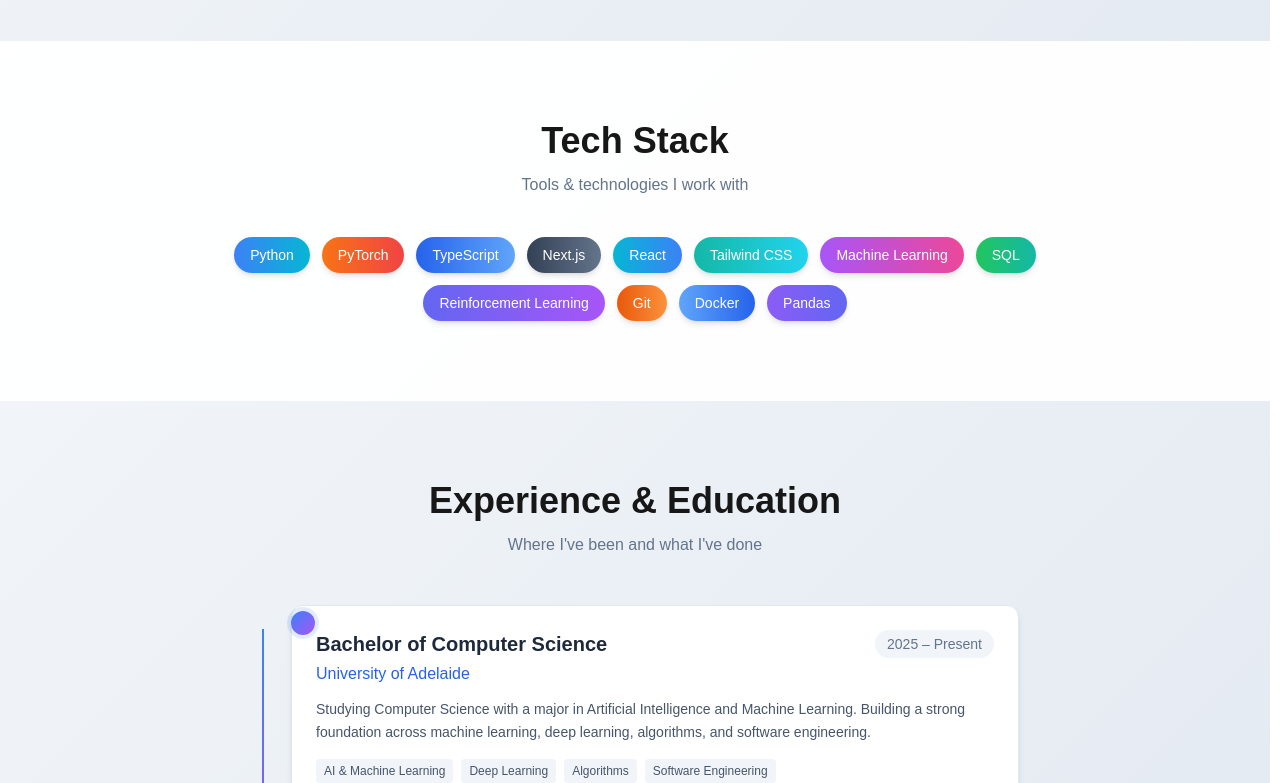
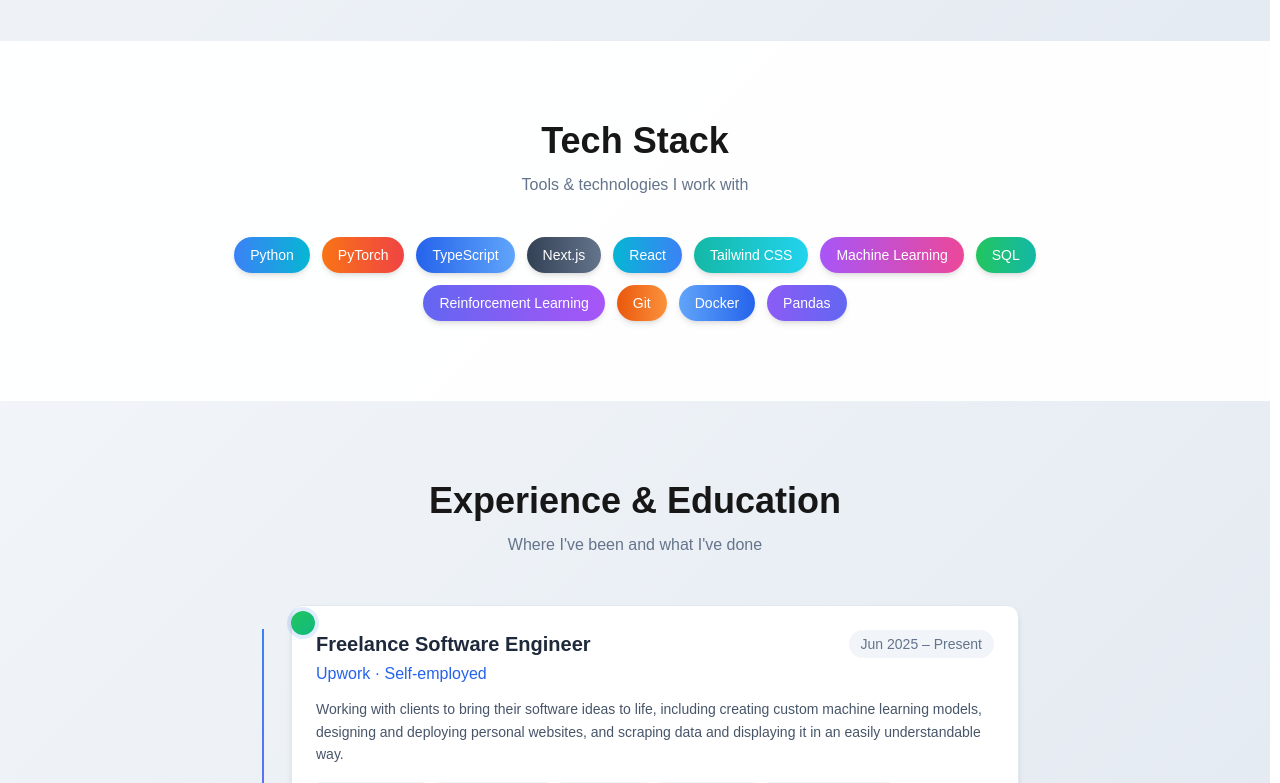
Before and after one commit to MuradErtas/MuradDev, a Next.js app: page / in a window 1280 px wide. Shown: the part 2000-2783 px from the top of the page. Built offline with nearby package versions, Linux system fonts and the light colour scheme.

Commit message:
Updated experience to include upwork.

```diff
--- a/app/page.tsx
+++ b/app/page.tsx
@@ -34,7 +34,15 @@
 
 const TIMELINE = [
   {
-    period: '2025 – Present',
+    period: 'Jun 2025 – Present',
+    role: 'Freelance Software Engineer',
+    org: 'Upwork · Self-employed',
+    tags: ['Machine Learning', 'Web Development', 'Web Scraping', 'Client Relations', 'Project Management'],
+    desc: 'Working with clients to bring their software ideas to life, including creating custom machine learning models, designing and deploying personal websites, and scraping data and displaying it in an easily understandable way.',
+    dotColor: 'from-green-500 to-emerald-500',
+  },
+  {
+    period: 'Feb 2025 – Present',
     role: 'Bachelor of Computer Science',
     org: 'University of Adelaide',
     tags: ['AI & Machine Learning', 'Deep Learning', 'Algorithms', 'Software Engineering'],
@@ -42,7 +50,7 @@
     dotColor: 'from-blue-500 to-purple-500',
   },
   {
-    period: '2025',
+    period: 'Dec 2025',
     role: 'Data Analytics Project',
     org: 'Quantium',
     tags: ['Python', 'Pandas', 'Dash', 'Data Visualisation'],
@@ -599,7 +607,7 @@
             )}
           </div>
         </div>
-      </section>
+          </section>
 
       {/* ── Footer ── */}
       <footer className="py-8 px-6 border-t border-slate-200 dark:border-slate-700 bg-white/95 dark:bg-slate-800/95 relative z-10">
```
